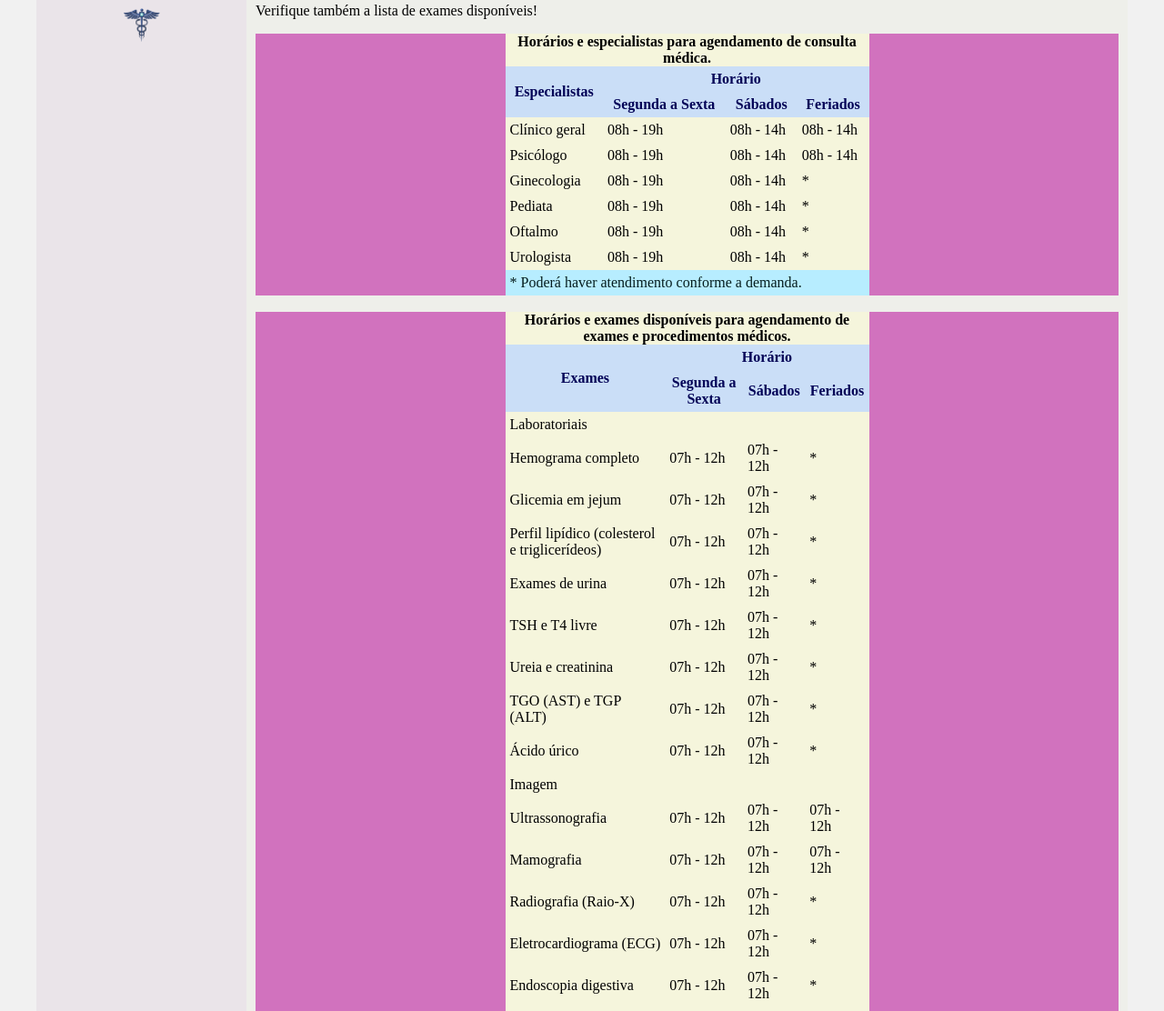
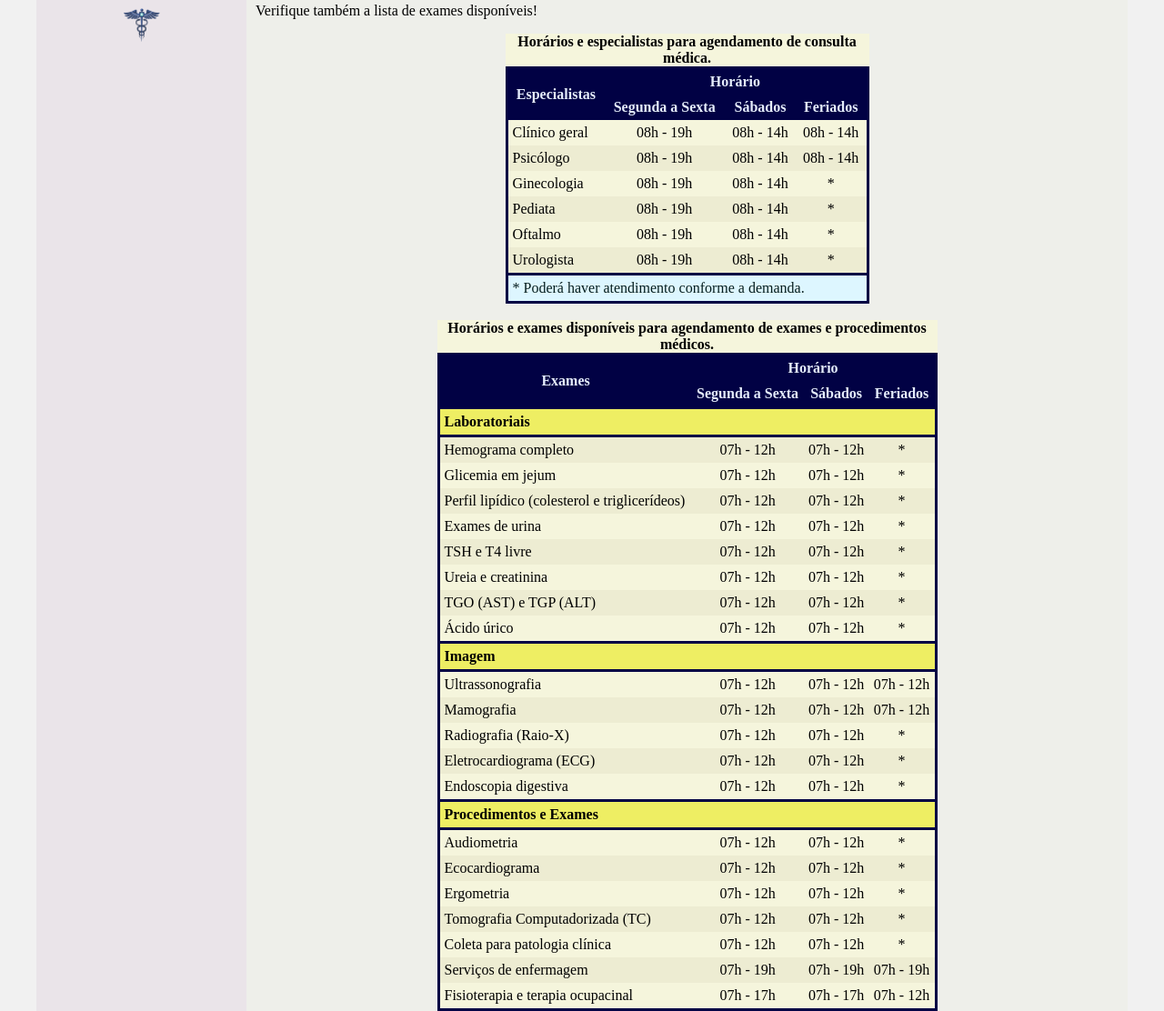
Before and after one commit to engfabiodesalvi/medical-clinic-website-design-challenge-HTML-DIO, a plain HTML site: page html/opening-hours.html in a window 1280 px wide. Shown: the part 235-1347 px from the top of the page at 91% size. Drawn offline with Linux system fonts and the light colour scheme.

Commit message:
feat(base.css, opening-hours.html): applying styles to the table

```diff
--- a/css/base.css
+++ b/css/base.css
@@ -71,21 +71,39 @@ body {
     display: flex;
     flex-direction: row;
     justify-content:center;
-    background-color: rgb(209, 114, 190);
+    /*background-color: rgb(209, 114, 190);*/
 }
 .table-exams-container div, .table-specialist-container div{
     background-color: beige;
 }
-.table-specialist, .table-exams {
+.table-specialist {
     width: 400px;
+    border: 3px solid rgb(1, 1, 68);
+}
+.table-exams {
+    width: 550px;
+    border: 3px solid rgb(1, 1, 68);
+}
+.exam-title {
+    font-weight: bold;
+    background-color: rgb(238, 238, 99);
+    border-top: 3px solid rgb(1, 1, 68);
+    border-bottom: 3px solid rgb(1, 1, 68);
+}
+.exam-item:nth-child(even) td, .espec-item:nth-child(even) td {
+    background-color: rgb(237, 236, 210);
 }
 .table-specialist thead tr, .table-exams thead tr {
-    background-color: rgb(202, 222, 247);
-    color: rgb(3, 3, 87);
+    background-color: rgb(1, 1, 68);
+    color: rgb(228, 236, 251);
     align-items: center;
 }
-.table-specialist tfoot td, .table-exams tfoot td {
-    background-color:rgb(183, 237, 255);
+.table-specialist tbody tr td:nth-child(n+2):nth-child(-n+4), .table-exams tbody tr td:nth-child(n+2):nth-child(-n+4) {
+    text-align: center;
+}
+.table-specialist tfoot tr td, .table-exams tfoot tr td {
+    background-color:rgb(221, 246, 255);
     color: rgb(6, 30, 30);
+    border-top: 3px solid rgb(1, 1, 68);
     align-items: center;
 }
--- a/html/opening-hours.html
+++ b/html/opening-hours.html
@@ -73,37 +73,37 @@
                                 </tr>
                             </thead>
                             <tbody>
-                                <tr>
+                                <tr class="espec-item">
                                     <td>Clínico geral</td>
                                     <td>08h - 19h</td>
                                     <td>08h - 14h</td>
                                     <td>08h - 14h</td>
                                 </tr>
-                                <tr>
+                                <tr class="espec-item">
                                     <td>Psicólogo</td>
                                     <td>08h - 19h</td>
                                     <td>08h - 14h</td>
                                     <td>08h - 14h</td>
                                 </tr>
-                                <tr>
+                                <tr class="espec-item">
                                     <td>Ginecologia</td>
                                     <td>08h - 19h</td>
                                     <td>08h - 14h</td>
                                     <td> * </td>
                                 </tr>
-                                <tr>
+                                <tr class="espec-item">
                                     <td>Pediata</td>
                                     <td>08h - 19h</td>
                                     <td>08h - 14h</td>
                                     <td> * </td>
                                 </tr>
-                                <tr>
+                                <tr class="espec-item">
                                     <td>Oftalmo</td>
                                     <td>08h - 19h</td>
                                     <td>08h - 14h</td>
                                     <td> * </td>
                                 </tr>
-                                <tr>
+                                <tr class="espec-item">
                                     <td>Urologista</td>
                                     <td>08h - 19h</td>
                                     <td>08h - 14h</td>
@@ -140,135 +140,135 @@
                             </thead>
                             <tbody>
                                 <tr>
-                                    <td colspan="4">
+                                    <td class="exam-title" colspan="4">
                                         Laboratoriais
                                     </td>
                                 </tr>
-                                <tr>
+                                <tr class="exam-item">
                                     <td>Hemograma completo</td>
                                     <td>07h - 12h</td>
                                     <td>07h - 12h</td>
                                     <td>*</td>
                                 </tr>
-                                <tr>
+                                <tr class="exam-item">
                                     <td>Glicemia em jejum</td>
                                     <td>07h - 12h</td>
                                     <td>07h - 12h</td>
                                     <td>*</td>
                                 </tr>
-                                <tr>
+                                <tr class="exam-item">
                                     <td>Perfil lipídico (colesterol e triglicerídeos)</td>
                                     <td>07h - 12h</td>
                                     <td>07h - 12h</td>
                                     <td>*</td>
                                 </tr>
-                                <tr>
+                                <tr class="exam-item">
                                     <td>Exames de urina</td>
                                     <td>07h - 12h</td>
                                     <td>07h - 12h</td>
                                     <td>*</td>
                                 </tr>
-                                <tr>
+                                <tr class="exam-item">
                                     <td>TSH e T4 livre</td>
                                     <td>07h - 12h</td>
                                     <td>07h - 12h</td>
                                     <td>*</td>
                                 </tr>
-                                <tr>
+                                <tr class="exam-item">
                                     <td>Ureia e creatinina</td>
                                     <td>07h - 12h</td>
                                     <td>07h - 12h</td>
                                     <td>*</td>
                                 </tr>
-                                <tr>
+                                <tr class="exam-item">
                                     <td>TGO (AST) e TGP (ALT)</td>
                                     <td>07h - 12h</td>
                                     <td>07h - 12h</td>
                                     <td>*</td>
                                 </tr>
-                                <tr>
+                                <tr class="exam-item">
                                     <td>Ácido úrico</td>
                                     <td>07h - 12h</td>
                                     <td>07h - 12h</td>
                                     <td>*</td>
                                 </tr>
                                 <tr>
-                                    <td colspan="4">
+                                    <td class="exam-title" colspan="4">
                                         Imagem
                                     </td>
                                 </tr>
-                                <tr>
+                                <tr class="exam-item">
                                     <td>Ultrassonografia</td>
                                     <td>07h - 12h</td>
                                     <td>07h - 12h</td>
                                     <td>07h - 12h</td>
                                 </tr>
-                                <tr>
+                                <tr class="exam-item">
                                     <td>Mamografia</td>
                                     <td>07h - 12h</td>
                                     <td>07h - 12h</td>
                                     <td>07h - 12h</td>
                                 </tr>
-                                <tr>
+                                <tr class="exam-item">
                                     <td>Radiografia (Raio-X)</td>
                                     <td>07h - 12h</td>
                                     <td>07h - 12h</td>
                                     <td>*</td>
                                 </tr>
-                                <tr>
+                                <tr class="exam-item">
                                     <td>Eletrocardiograma (ECG)</td>
                                     <td>07h - 12h</td>
                                     <td>07h - 12h</td>
                                     <td>*</td>
                                 </tr>
-                                <tr>
+                                <tr class="exam-item">
                                     <td>Endoscopia digestiva</td>
                                     <td>07h - 12h</td>
                                     <td>07h - 12h</td>
                                     <td>*</td>
                                 </tr>
                                 <tr>
-                                    <td colspan="4">
+                                    <td class="exam-title" colspan="4">
                                         Procedimentos e Exames
                                     </td>
                                 </tr>
-                                <tr>
+                                <tr class="exam-item">
                                     <td>Audiometria</td>
                                     <td>07h - 12h</td>
                                     <td>07h - 12h</td>
                                     <td>*</td>
                                 </tr>
-                                <tr>
+                                <tr class="exam-item">
                                     <td>Ecocardiograma</td>
                                     <td>07h - 12h</td>
                                     <td>07h - 12h</td>
                                     <td>*</td>
                                 </tr>
-                                <tr>
+                                <tr class="exam-item">
                                     <td>Ergometria</td>
                                     <td>07h - 12h</td>
                                     <td>07h - 12h</td>
                                     <td>*</td>
                                 </tr>
-                                <tr>
+                                <tr class="exam-item">
                                     <td>Tomografia Computadorizada (TC)</td>
                                     <td>07h - 12h</td>
                                     <td>07h - 12h</td>
                                     <td>*</td>
                                 </tr>
-                                <tr>
+                                <tr class="exam-item">
                                     <td>Coleta para patologia clínica</td>
                                     <td>07h - 12h</td>
                                     <td>07h - 12h</td>
                                     <td>*</td>
                                 </tr>
-                                <tr>
+                                <tr class="exam-item">
                                     <td>Serviços de enfermagem</td>
                                     <td>07h - 19h</td>
                                     <td>07h - 19h</td>
                                     <td>07h - 19h</td>
                                 </tr>
-                                <tr>
+                                <tr class="exam-item">
                                     <td>Fisioterapia e terapia ocupacinal</td>
                                     <td>07h - 17h</td>
                                     <td>07h - 17h</td>
```
